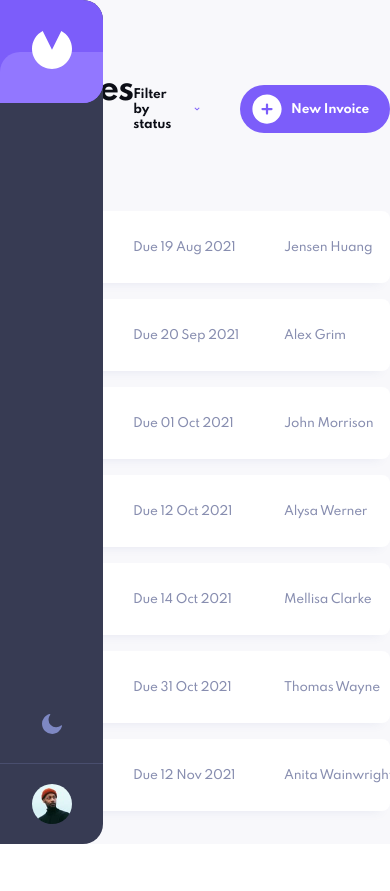
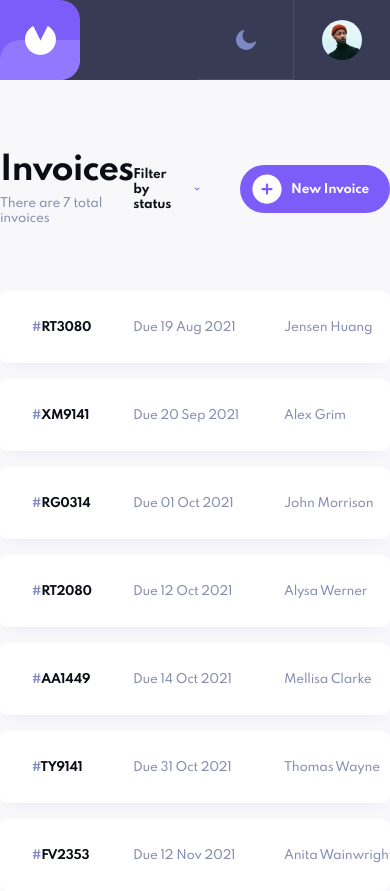
Before and after one commit to sohhamm/invoice-app, a React (Vite) app in the folder client/: page / in a window 390 px wide. Shown: the top 891 px of the page. Before the commit the page ends 844 px from the top, so only its background shows below. Built offline with nearby package versions, Linux system fonts and the light colour scheme.

Commit message:
feat: tablet layout sidebar

```diff
--- a/client/src/components/layout/layout.module.css
+++ b/client/src/components/layout/layout.module.css
@@ -11,3 +11,9 @@
   max-width: 730px;
   margin: 0 auto;
 }
+
+@media (max-width: 800px) {
+  .container {
+    padding-top: 80px;
+  }
+}
--- a/client/src/components/layout/sidebar/sidebar.module.css
+++ b/client/src/components/layout/sidebar/sidebar.module.css
@@ -38,7 +38,6 @@
 }
 
 .bottomBox {
-  color: white;
   position: absolute;
   bottom: 0;
   width: 100%;
@@ -76,3 +75,51 @@
   width: 44px;
   height: 44px;
 }
+
+@media (max-width: 800px) {
+  .box {
+    top: 0;
+    left: auto;
+    height: 80px;
+    width: 100%;
+    border-radius: 0;
+  }
+
+  .topBox {
+    width: 80px;
+    height: 80px;
+    background-color: #7c5dfa;
+  }
+
+  .topBoxBottom {
+    width: 80px;
+    height: 40px;
+  }
+
+  .logo {
+    top: 26px;
+    width: 31px;
+    height: 29px;
+  }
+
+  .bottomBox {
+    right: 0;
+    width: 192px;
+    display: flex;
+    align-items: center;
+    justify-content: flex-end;
+    flex-direction: row;
+  }
+
+  .bottomBox > * {
+    display: flex;
+    align-items: center;
+    justify-content: center;
+    width: 100%;
+    height: 80px;
+  }
+
+  .toggle {
+    border-right: 1px solid #494e6e;
+  }
+}
```
